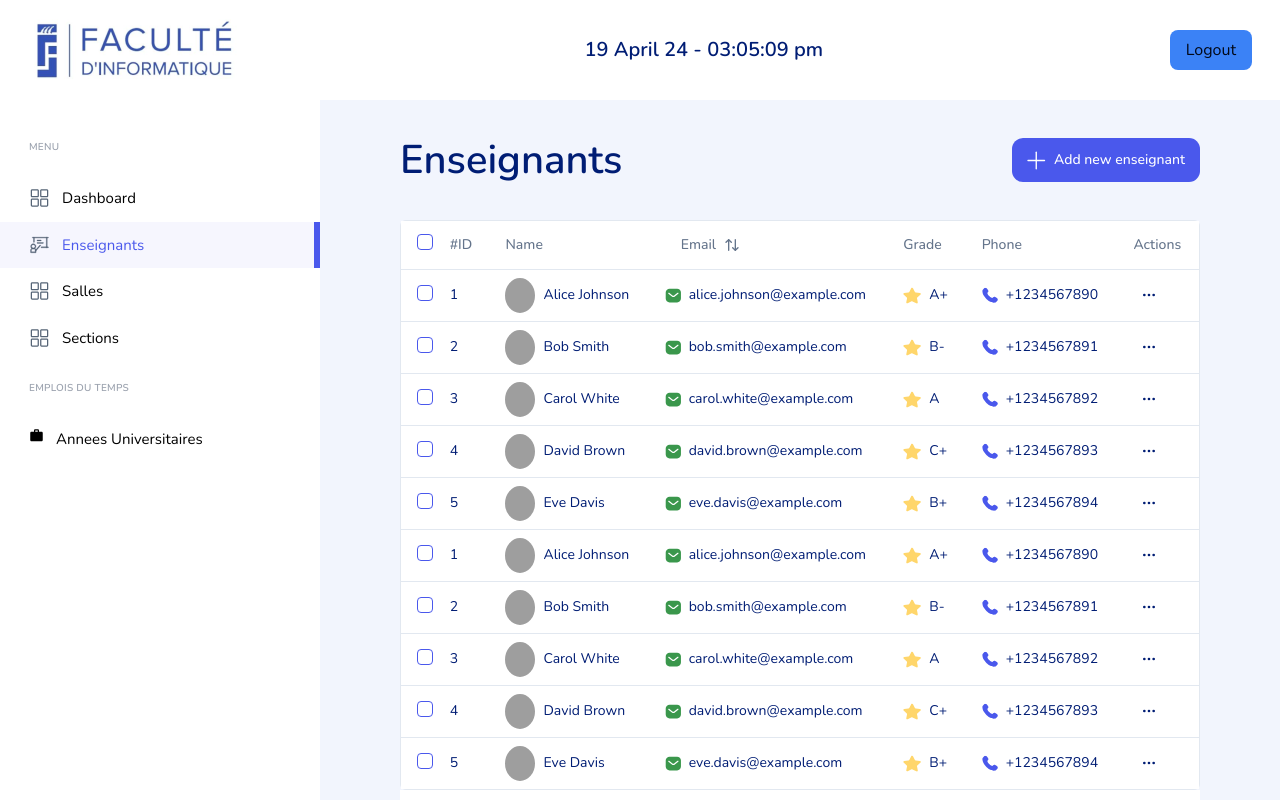
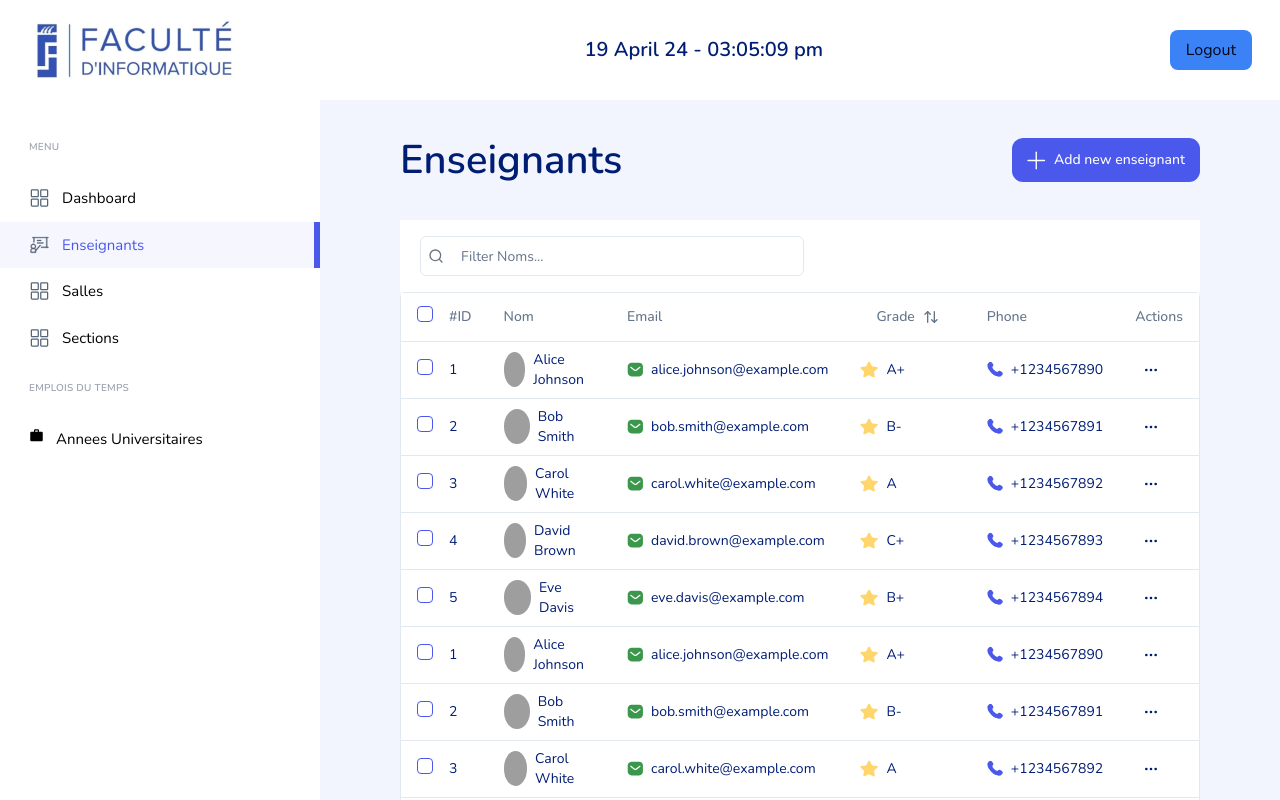
Before and after one commit to OussamaGhz/Times, a Next.js app: page /dashboard/enseignants in a window 1280 px wide. Shown: the top 800 px of the page. Built offline with nearby package versions, Linux system fonts and the light colour scheme; grey boxes are pictures that could not be loaded.

Commit message:
adding filtering, chainging sorting

```diff
--- a/app/dashboard/page.tsx
+++ b/app/dashboard/page.tsx
@@ -6,8 +6,11 @@ import Stars from "../ui/icon/stars";
 import CardV2 from "../ui/dashboard/card-v2";
 import Teacherv2 from "../ui/icon/teacherv2";
 import Room from "../ui/icon/room";
+import { PrismaClient } from "@prisma/client";
 
-const DashboardPage = () => {
+const prisma = new PrismaClient();
+
+const DashboardPage = async () => {
   type PageContent = {
     title: string;
     detials: string;
@@ -20,6 +23,7 @@ const DashboardPage = () => {
     color: string;
     icon: JSX.Element;
   }[];
+
 
   const pageContent: PageContent = [
     {
--- a/app/ui/dashboard/card-v2.tsx
+++ b/app/ui/dashboard/card-v2.tsx
@@ -10,7 +10,6 @@ type Task = {
 };
 
 const CardV2 = (content: Task) => {
-  console.log(content);
 
   return (
     <Link href="/dashboard" className="hover:scale-105 hover:shadow-lg transition-transform duration-300">
--- a/app/ui/enseignants/columns.tsx
+++ b/app/ui/enseignants/columns.tsx
@@ -1,7 +1,13 @@
 "use client";
 
 import { ColumnDef } from "@tanstack/react-table";
-import { MoreHorizontal, ArrowUpDown, Edit3, Delete, Trash } from "lucide-react";
+import {
+  MoreHorizontal,
+  ArrowUpDown,
+  Edit3,
+  Delete,
+  Trash,
+} from "lucide-react";
 import { Button } from "@/components/ui/button";
 import { Checkbox } from "@/components/ui/checkbox";
 
@@ -62,8 +68,8 @@ export const columns: ColumnDef<Teacher>[] = [
     header: "#ID",
   },
   {
-    accessorKey: "name",
-    header: "Name",
+    accessorKey: "nom",
+    header: "Nom",
     cell: ({ row }) => (
       <div className="flex gap-2 items-center">
         <Avatar style={{ width: "30px", height: "35px", borderRadius: "35%" }}>
@@ -84,18 +90,8 @@ export const columns: ColumnDef<Teacher>[] = [
     ),
   },
   {
-    accessorKey: "email",
-    header: ({ column }) => {
-      return (
-        <Button
-          variant="ghost"
-          onClick={() => column.toggleSorting(column.getIsSorted() === "asc")}
-        >
-          Email
-          <ArrowUpDown className="ml-2 h-4 w-4" />
-        </Button>
-      );
-    },
+    accessorKey: "Email",
+
     cell: ({ row }) => (
       <div className="flex gap-2 items-center ">
         <EmailIcon />
@@ -105,7 +101,17 @@ export const columns: ColumnDef<Teacher>[] = [
   },
   {
     accessorKey: "grade",
-    header: "Grade",
+    header: ({ column }) => {
+      return (
+        <Button
+          variant="ghost"
+          onClick={() => column.toggleSorting(column.getIsSorted() === "asc")}
+        >
+          Grade
+          <ArrowUpDown className="ml-2 h-4 w-4" />
+        </Button>
+      );
+    },
     cell: ({ row }) => (
       <div className="flex gap-2 items-center ">
         <StarIcon />
@@ -149,11 +155,11 @@ export const columns: ColumnDef<Teacher>[] = [
             </DropdownMenuItem>
             <DropdownMenuSeparator />
             <DropdownMenuItem className="flex gap-2 items-center  bg-[#5B93FF] bg-opacity-5 py-1 px-4 my-1 text-[#5B93FF] ">
-              <Edit3 className="h-4 w-4"/>
+              <Edit3 className="h-4 w-4" />
               Modifier Enseignant
             </DropdownMenuItem>
             <DropdownMenuItem className="flex gap-2 items-center bg-[#E71D36] text-[#E71D36] bg-opacity-5 py-1 px-4 my-1">
-              <Trash className="h-4 w-4"/>
+              <Trash className="h-4 w-4" />
               Supprimer Enseignant
             </DropdownMenuItem>
           </DropdownMenuContent>
--- a/app/ui/enseignants/data-table.tsx
+++ b/app/ui/enseignants/data-table.tsx
@@ -1,14 +1,17 @@
-"use client"
+"use client";
 import { Button } from "@/components/ui/button";
+import { Input } from "@/components/ui/input";
 import * as React from "react";
 import { useState } from "react";
 import {
   ColumnDef,
   flexRender,
   getCoreRowModel,
+  ColumnFiltersState,
   getPaginationRowModel,
   SortingState,
   useReactTable,
+  getFilteredRowModel,
   getSortedRowModel,
 } from "@tanstack/react-table";
 import {
@@ -19,6 +22,7 @@ import {
   TableHeader,
   TableRow,
 } from "@/components/ui/table";
+import { SearchIcon } from "lucide-react";
 
 interface DataTableProps<TData, TValue> {
   columns: ColumnDef<TData, TValue>[];
@@ -30,6 +34,9 @@ export function DataTable<TData, TValue>({
   data,
 }: DataTableProps<TData, TValue>) {
   const [sorting, setSorting] = useState<SortingState>([]);
+  const [columnFilters, setColumnFilters] = React.useState<ColumnFiltersState>(
+    []
+  );
   const [rowSelection, setRowSelection] = React.useState({});
 
   const table = useReactTable({
@@ -39,15 +46,29 @@ export function DataTable<TData, TValue>({
     getCoreRowModel: getCoreRowModel(),
     onSortingChange: setSorting,
     getSortedRowModel: getSortedRowModel(),
+    onColumnFiltersChange: setColumnFilters,
+    getFilteredRowModel: getFilteredRowModel(),
     onRowSelectionChange: setRowSelection,
     state: {
       sorting,
+      columnFilters,
       rowSelection,
     },
   });
 
   return (
     <div>
+      <div className="flex items-center py-4 bg-white px-5 w-full relative">
+        <SearchIcon className="w-4 h-5 absolute left-7 top-4.5 text-gray-500 dark:text-gray-400" />
+        <Input
+          placeholder="Filter Noms..."
+          value={(table.getColumn("nom")?.getFilterValue() as string) ?? ""}
+          onChange={(event) =>
+            table.getColumn("nom")?.setFilterValue(event.target.value)
+          }
+          className="max-w-sm bg-inherit pl-10"
+        />
+      </div>
       <div className="rounded-md border">
         <Table className="bg-white">
           <TableHeader>
--- /dev/null
+++ b/components/ui/input.tsx
@@ -0,0 +1,25 @@
+import * as React from "react"
+
+import { cn } from "@/lib/utils"
+
+export interface InputProps
+  extends React.InputHTMLAttributes<HTMLInputElement> {}
+
+const Input = React.forwardRef<HTMLInputElement, InputProps>(
+  ({ className, type, ...props }, ref) => {
+    return (
+      <input
+        type={type}
+        className={cn(
+          "flex h-10 w-full rounded-md border border-input bg-background px-3 py-2 text-sm ring-offset-background file:border-0 file:bg-transparent file:text-sm file:font-medium placeholder:text-muted-foreground focus-visible:outline-none focus-visible:ring-2 focus-visible:ring-ring focus-visible:ring-offset-2 disabled:cursor-not-allowed disabled:opacity-50",
+          className
+        )}
+        ref={ref}
+        {...props}
+      />
+    )
+  }
+)
+Input.displayName = "Input"
+
+export { Input }
```
Also changed, not shown: package.json (+6 -2 lines), 2 other files (tests, documents, lock files or other folders).
